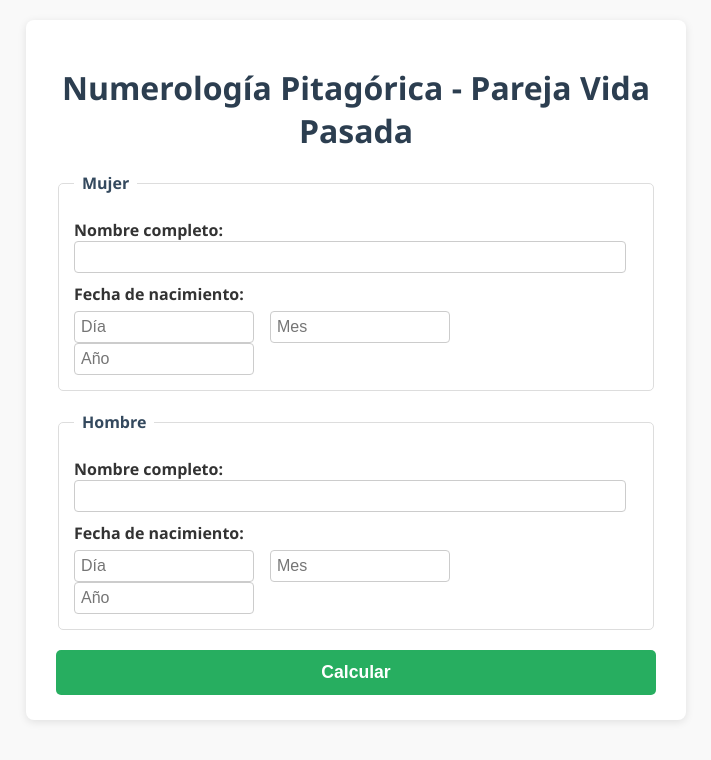
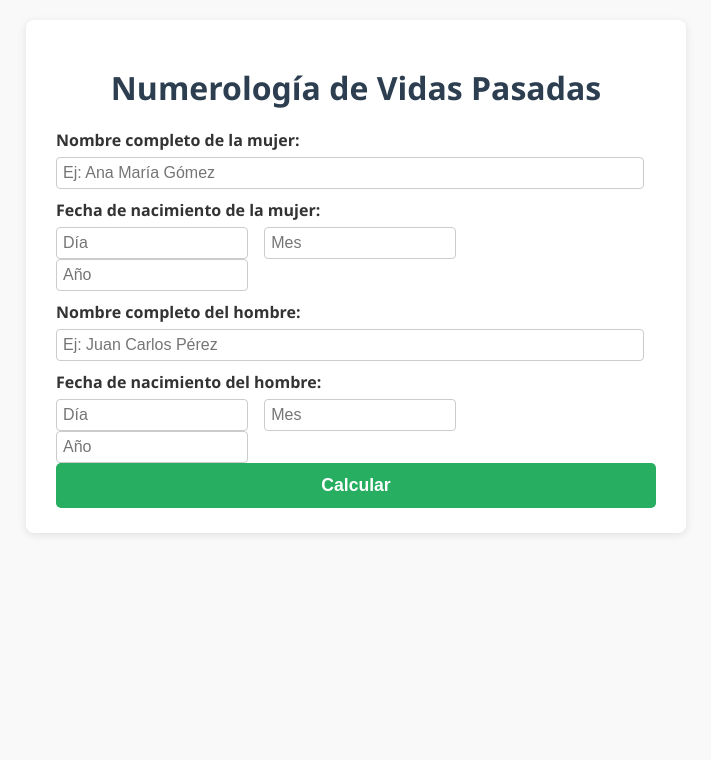
Before and after one commit to astrologoes/vida-pasada, a plain HTML site: page index.html in a window 1280 px wide. Shown: the whole page, without its empty margins (284-995 px from the left). Drawn offline with Linux system fonts and the light colour scheme.

Commit message:
Update index.html

```diff
--- a/index.html
+++ b/index.html
@@ -2,36 +2,33 @@
 <html lang="es">
 <head>
   <meta charset="UTF-8" />
-  <meta name="viewport" content="width=device-width, initial-scale=1" />
-  <title>Numerología - Pareja Vida Pasada</title>
+  <meta name="viewport" content="width=device-width, initial-scale=1.0"/>
+  <title>Numerología de Vidas Pasadas</title>
   <link rel="stylesheet" href="styles.css" />
 </head>
 <body>
   <div class="container">
-    <h1>Numerología Pitagórica - Pareja Vida Pasada</h1>
+    <h1>Numerología de Vidas Pasadas</h1>
+    <form id="numerologyForm">
+      <label for="womanName">Nombre completo de la mujer:</label>
+      <input type="text" id="womanName" placeholder="Ej: Ana María Gómez" required />
 
-    <form id="numerologyForm">
-      <fieldset>
-        <legend>Mujer</legend>
-        <label>Nombre completo:
-          <input type="text" id="womanName" required />
-        </label>
-        <label>Fecha de nacimiento:</label>
-        <input type="number" id="womanDay" min="1" max="31" placeholder="Día" required />
-        <input type="number" id="womanMonth" min="1" max="12" placeholder="Mes" required />
-        <input type="number" id="womanYear" min="1900" max="2100" placeholder="Año" required />
-      </fieldset>
+      <label>Fecha de nacimiento de la mujer:</label>
+      <div class="date-inputs">
+        <input type="number" id="womanDay" placeholder="Día" min="1" max="31" required />
+        <input type="number" id="womanMonth" placeholder="Mes" min="1" max="12" required />
+        <input type="number" id="womanYear" placeholder="Año" required />
+      </div>
 
-      <fieldset>
-        <legend>Hombre</legend>
-        <label>Nombre completo:
-          <input type="text" id="manName" required />
-        </label>
-        <label>Fecha de nacimiento:</label>
-        <input type="number" id="manDay" min="1" max="31" placeholder="Día" required />
-        <input type="number" id="manMonth" min="1" max="12" placeholder="Mes" required />
-        <input type="number" id="manYear" min="1900" max="2100" placeholder="Año" required />
-      </fieldset>
+      <label for="manName">Nombre completo del hombre:</label>
+      <input type="text" id="manName" placeholder="Ej: Juan Carlos Pérez" required />
+
+      <label>Fecha de nacimiento del hombre:</label>
+      <div class="date-inputs">
+        <input type="number" id="manDay" placeholder="Día" min="1" max="31" required />
+        <input type="number" id="manMonth" placeholder="Mes" min="1" max="12" required />
+        <input type="number" id="manYear" placeholder="Año" required />
+      </div>
 
       <button type="submit">Calcular</button>
     </form>
```
